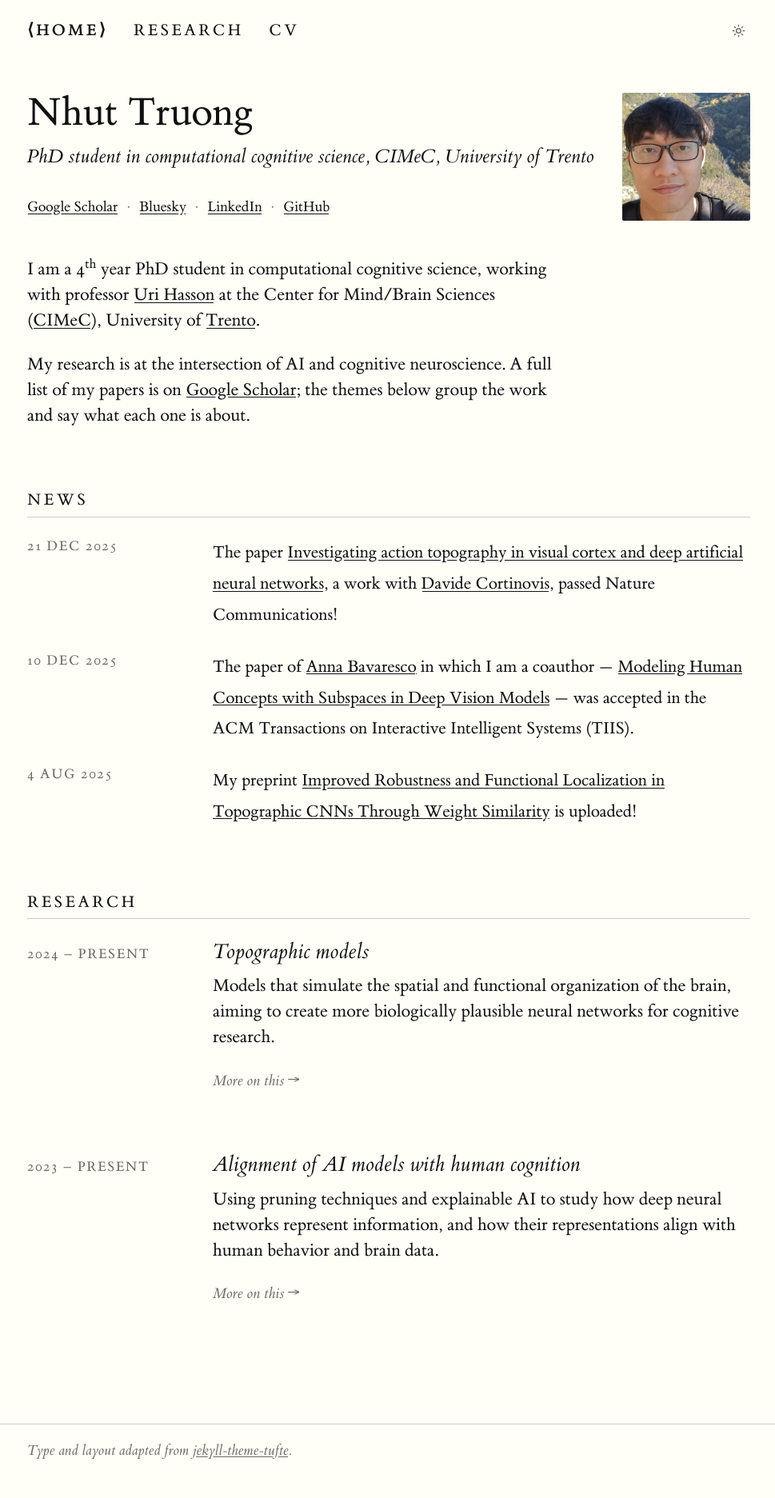
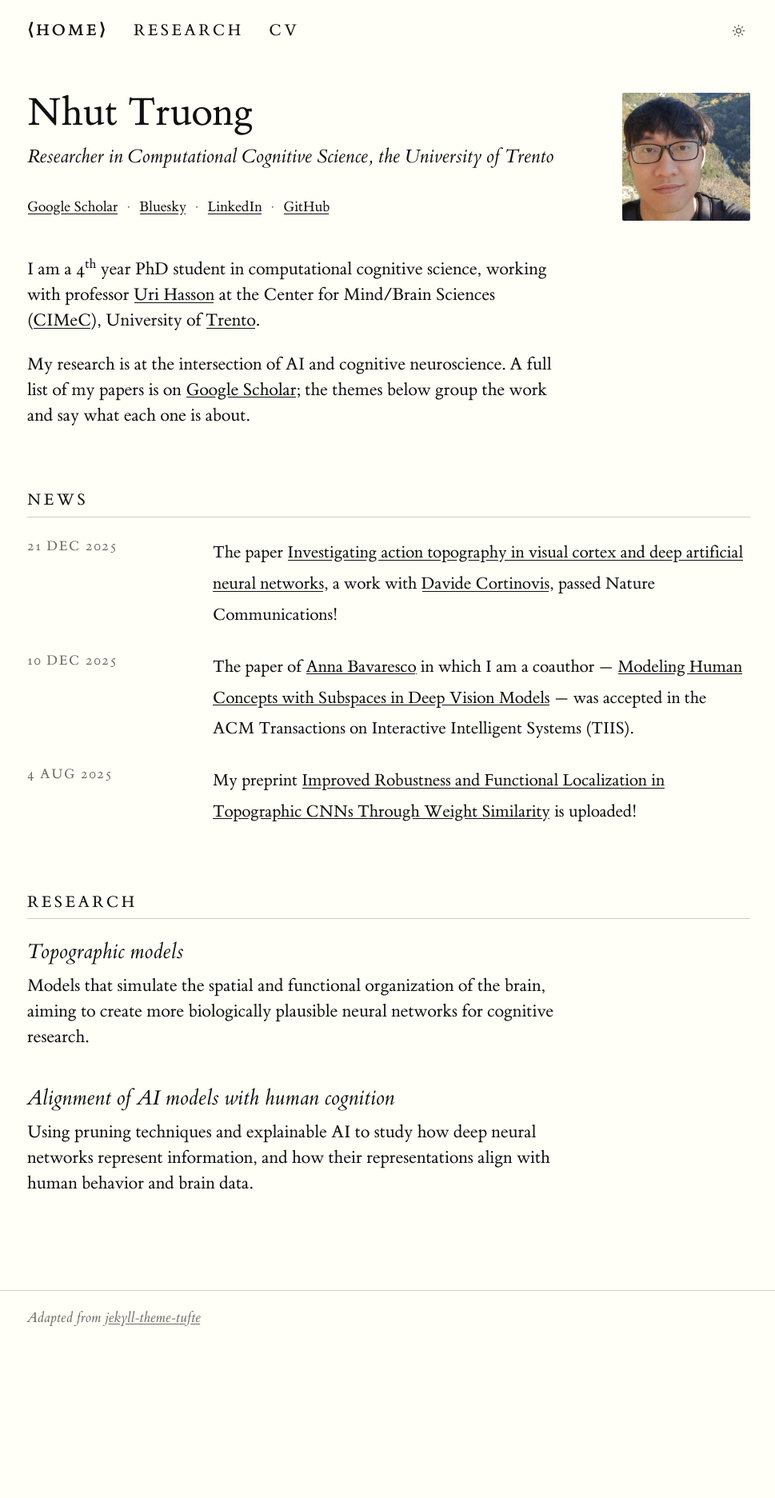
Before and after one commit to tlmnhut/tlmnhut.github.io, a Jekyll site: the page built from _pages/about.md, in a window 1280 px wide. Shown: the whole page at 80% size, without its empty margins (154-1123 px from the left). Built offline with Jekyll 4.4.1, drawn with Linux system fonts in a browser that asks for light colours; after the commit the page ends 1707 px from its top, so only the background shows below that.

Commit message:
Research themes are text blocks only; drop the per-theme pages
- No year in the gutter, no "More on this" link, and no /research/<theme>/ pages
  at all. The projects collection is now `output: false`, so the files still
  load (site.projects works) but nothing is generated from them.
- With the gutter empty, a theme is no longer a two-column row. It joins the
  intro block: flush left with the nav and the section labels, capped at
  $measure, title then summary. News keeps its date/body split, so the gutter
  still does work where there is something to put in it.

Removed as dead code: _layouts/project.html, _includes/papers.html, and the
.project-years / .project-more / .page-meta / .backlink / .paper* rules. The
nav's active_when went too, since there are no /research/ pages left to match.

The `papers:` front matter stays in each _projects/*.md. It renders nowhere now,
but it is a verified bibliography with DOIs and author orders checked against
Crossref and arXiv, so deleting it would throw away real work. Both removed
files are in git history if a list is ever wanted again.

_config.yml carries two of Nhut's own content edits alongside the collections
change (site description and author.bio); they could not be split out
non-interactively.

Verified in headless Chrome at 345/585/985px: theme titles share the left edge
with the nav, name, bio and section labels; summaries stay capped at the
measure; news bodies still sit in the prose column; no overflow.

Co-Authored-By: Claude Opus 5 <noreply@anthropic.com>

```diff
--- a/_config.yml
+++ b/_config.yml
@@ -3,9 +3,7 @@
 # ---------------------------------------------------------------------------
 title       : "Nhut Truong"
 description : >-
-  Nhut Truong is a PhD student in computational cognitive science at the Center for
-  Mind/Brain Sciences (CIMeC), University of Trento, working on the alignment of AI
-  models with human cognition and on topographic models of the brain.
+  Postdoctoral researcher in computational cognitive science at the University of Trento.
 url         : "https://tlmnhut.github.io"
 baseurl     : ""
 repository  : "tlmnhut/tlmnhut.github.io"
@@ -15,7 +13,7 @@ timezone    : "Europe/Rome"
 author:
   name   : "Nhut Truong"
   avatar : "nhut_july24.jpg"
-  bio    : "PhD student in computational cognitive science, CIMeC, University of Trento"
+  bio    : "Researcher in Computational Cognitive Science, the University of Trento"
 
 google_site_verification: "dSlV_xTOsJ1MohsYy6Aqr3c8SHEl3N2gBDEO83P2KyA"
 
@@ -28,15 +26,11 @@ permalink   : /:title/
 
 collections:
   projects:
-    output    : true
-    permalink : /research/:name/
+    # No standalone pages: the themes are rendered inline on the home page.
+    # The files still load, so site.projects works.
+    output    : false
 
 defaults:
-  - scope:
-      path : ""
-      type : projects
-    values:
-      layout : project
   - scope:
       path : "_pages"
       type : pages
--- a/_data/navigation.yml
+++ b/_data/navigation.yml
@@ -4,8 +4,6 @@ main:
     url: "/"
   - title: "Research"
     url: "/#research"
-    # also shown as the active page on any /research/<theme>/ page
-    active_when: "/research/"
   - title: "CV"
     url: "https://drive.google.com/file/d/1B_BtSe4qluD6mvej5ZN-EI3nj6IV7AWw/view?usp=sharing"
     external: true
--- a/_includes/footer.html
+++ b/_includes/footer.html
@@ -1,6 +1,6 @@
 <footer class="page-footer">
   <div class="wrap">
-    Type and layout adapted from
-    <a href="https://github.com/ab/jekyll-theme-tufte">jekyll-theme-tufte</a>.
+    Adapted from
+    <a href="https://github.com/ab/jekyll-theme-tufte">jekyll-theme-tufte</a>
   </div>
 </footer>
--- a/_includes/project-card.html
+++ b/_includes/project-card.html
@@ -1,17 +1,11 @@
 {%- comment -%}
-  One research theme, summarised. Expects include.project.
-  The years come first so grid auto-placement puts them in the left gutter
-  and the title lands beside them on the same row.
-  Papers are deliberately not listed here; the full list is on Google Scholar.
+  One research theme: a title and a block of text. Expects include.project.
+  No year, no image, no papers, and no page to link through to.
 {%- endcomment -%}
 {%- assign p = include.project -%}
 <article class="project">
-  {%- if p.years %}<span class="project-years">{{ p.years }}</span>{% endif %}
-  <h3 class="project-title"><a href="{{ p.url | relative_url }}">{{ p.title }}</a></h3>
-
+  <h3 class="project-title">{{ p.title }}</h3>
   {%- if p.summary %}
   <p class="project-summary">{{ p.summary | markdownify | remove: '<p>' | remove: '</p>' | strip }}</p>
   {%- endif %}
-
-  <p class="project-more"><a href="{{ p.url | relative_url }}">More on this &rarr;</a></p>
 </article>
--- a/_sass/_site.scss
+++ b/_sass/_site.scss
@@ -11,35 +11,30 @@
 .content-grid > * { grid-column: 2; }          // prose column by default
 
 .content-grid > .section-title,
-.content-grid > .news-item,
-.content-grid > .project      { grid-column: 1 / -1; }   // own the full row
-.content-grid > .page-meta    { grid-column: 1; }        // hangs in the gutter
+.content-grid > .news-item    { grid-column: 1 / -1; }   // own the full row
 
 // The home-page intro starts at the gutter edge, level with the nav and the
 // section labels, rather than indented to the prose column. Capped at the
 // measure so the line stays readable even though the row is wider.
 .content-grid > .profile,
-.content-grid > .intro        { grid-column: 1 / -1; }
+.content-grid > .intro,
+.content-grid > .project      { grid-column: 1 / -1; }
 
-.content-grid > .intro        { max-width: $measure; }
+.content-grid > .intro,
+.content-grid > .project      { max-width: $measure; }
 
 .news-item > .news-date       { grid-column: 1; }
 .news-item > .news-body       { grid-column: 2; }
-.project   > .project-years   { grid-column: 1; }
-.project   > *:not(.project-years) { grid-column: 2; }
 
 @media (max-width: $two-col-min) {
   .content-grid > *,
   .content-grid > .section-title,
   .content-grid > .news-item,
   .content-grid > .project,
-  .content-grid > .page-meta,
   .content-grid > .profile,
   .content-grid > .intro,
   .news-item > .news-date,
-  .news-item > .news-body,
-  .project   > .project-years,
-  .project   > *:not(.project-years) { grid-column: auto; }
+  .news-item > .news-body { grid-column: auto; }
 }
 
 // --- Masthead --------------------------------------------------------------
@@ -185,18 +180,6 @@
   .sep { color: var(--muted); margin: 0 0.4rem; }
 }
 
-// --- Page meta (a subtitle line under an h1) -------------------------------
-
-.page-meta {
-  font-family: $ui-font;
-  font-size: 1.2rem;
-  letter-spacing: 0.08em;
-  text-transform: uppercase;
-  color: var(--muted);
-  margin: 0;
-  padding-top: 4.2rem;   // aligns with the h1's cap height
-}
-
 // --- Section headings ------------------------------------------------------
 // Same treatment as the nav, so the two rhyme.
 
@@ -240,94 +223,16 @@
 
 // --- Research themes -------------------------------------------------------
 
-.project {
-  @include two-col;
-  margin-bottom: 3.2rem;
-}
+.project { margin-bottom: 2.8rem; }
 
 .project-title {
   font-style: italic;
   font-size: 1.7rem;
   line-height: 1.15;
   margin: 0 0 0.7rem;
-
-  a { @include no-underline; }
-  a:hover { color: var(--accent); }
 }
 
-.project-years {
-  font-family: $ui-font;
-  font-size: 1.1rem;
-  letter-spacing: 0.08em;
-  text-transform: uppercase;
-  color: var(--muted);
-  // Sits on the title's baseline rather than the top of the row.
-  padding-top: 0.45rem;
-}
-
-.project-summary {
-  margin-top: 0;
-  margin-bottom: 1.4rem;
-}
-
-.project-more {
-  // Both this and .project-summary are <p>, so their margins stacked to 2.8rem
-  // once the paper list between them was removed.
-  margin-top: 0;
-  font-style: italic;
-  font-size: 1.2rem;
-
-  a { @include no-underline; color: var(--muted); }
-  a:hover { color: var(--accent); }
-}
-
-// --- Papers within a theme -------------------------------------------------
-
-.papers {
-  list-style: none;
-  padding-left: 1.5rem;
-  margin: 0 0 1.2rem;
-  border-left: 1px solid var(--rule);
-}
-
-.paper {
-  margin-bottom: 1.2rem;
-  font-size: 1.25rem;
-  line-height: 1.6;
-  padding-left: 0;
-}
-
-.paper-title { display: block; }
-
-.paper-authors {
-  display: block;
-  font-size: 1.15rem;
-  color: var(--muted);
-
-  strong { color: var(--text); font-weight: bold; }
-}
-
-.paper-venue {
-  font-style: italic;
-  font-size: 1.15rem;
-  color: var(--muted);
-}
-
-.paper-links {
-  font-family: $ui-font;
-  font-size: 1.05rem;
-  margin-left: 0.5rem;
-
-  a {
-    @include no-underline;
-    color: var(--muted);
-    margin-right: 0.5rem;
-
-    &::before { content: "["; }
-    &::after  { content: "]"; }
-    &:hover { color: var(--accent); }
-  }
-}
+.project-summary { margin-top: 0; margin-bottom: 0; }
 
 // --- Footer ----------------------------------------------------------------
 
@@ -341,28 +246,14 @@
   padding-bottom: 3rem;
 }
 
-// --- Back link -------------------------------------------------------------
-
-.backlink {
-  font-style: italic;
-  font-size: 1.2rem;
-  margin-top: 3.4rem;
-
-  a { @include no-underline; color: var(--muted); }
-  a:hover { color: var(--accent); }
-}
-
 // --- Collapsing the gutter -------------------------------------------------
 // Below $two-col-min there is no room for a left rail, so every grid row
 // becomes ordinary block flow and labels sit above the thing they label.
 
 @media (max-width: $two-col-min) {
-  .news-item, .project { @include one-col; }
+  .news-item { @include one-col; }
 
   .profile-photo { width: 132px; }
-
-  .project-years { padding-top: 0; }
-  .page-meta { padding-top: 0; margin-top: -1.4rem; margin-bottom: 2rem; }
 }
 
 @media (max-width: 520px) {
```
Also changed, not shown: _includes/papers.html (deleted, +0 -17 lines), _layouts/project.html (deleted, +0 -19 lines).
